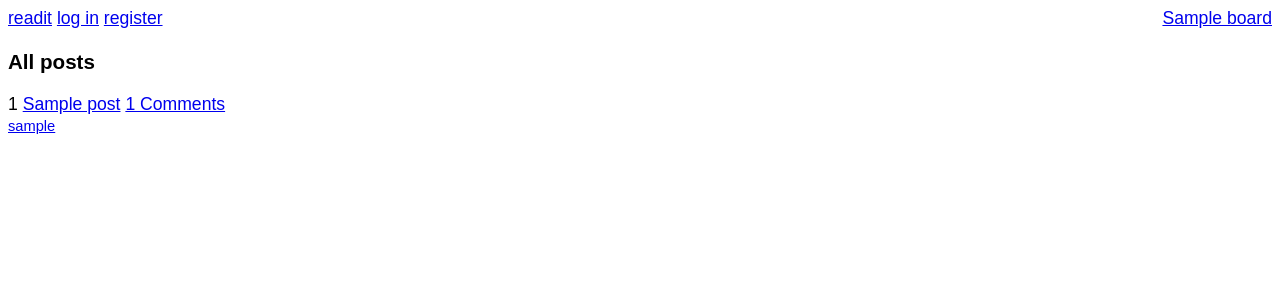
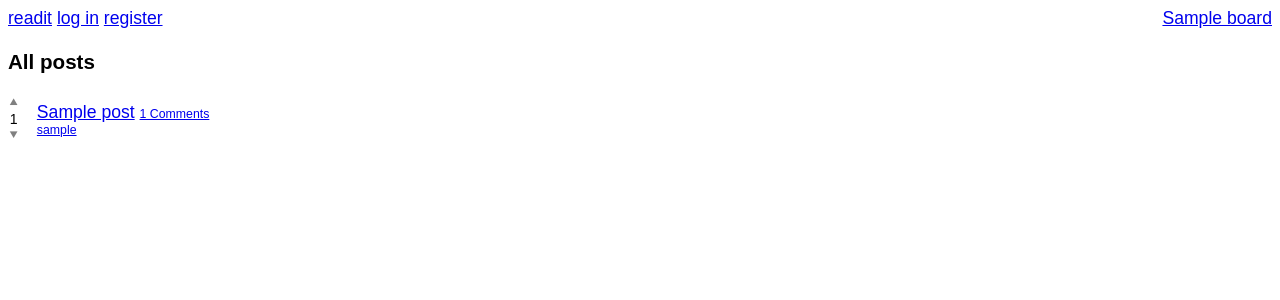
Before and after one commit to zyrian0v/readit, a Django app: page / in a window 1280 px wide. Shown: the top 300 px of the page. Run offline with Django 5.2, Linux system fonts and the light colour scheme; tables that the repository leaves empty hold one stand-in row (values such as "Sample post").

Commit message:
Display post votes

```diff
--- a/readit/models.py
+++ b/readit/models.py
@@ -14,6 +14,7 @@ class Post(models.Model):
         title = models.CharField(max_length=200)
         url = models.URLField()
         description = models.TextField(blank=True)
+        votes = models.IntegerField(default=0)
 
         def __str__(self):
                 return self.title
--- a/readit/static/readit/style.css
+++ b/readit/static/readit/style.css
@@ -1,6 +1,11 @@
 html {
         font-size: 1.1rem;
         font-family: sans-serif;
+}
+
+header {
+        display: flex;
+        justify-content: space-between;
 }
 
 .logout {
@@ -46,12 +51,34 @@ form label {
         font-size: 0.7rem;
 }
 
-
 .reply-form {
         display: none;
 }
 
-header {
+.votes {
+        font-size: 0.8rem;
         display: flex;
-        justify-content: space-between;
+        align-items: center;
+        flex-direction: column;
+        margin-right: 1rem;
 }
+
+
+.votes a {
+        text-decoration: none;
+        color: grey;
+        margin: 0 auto;
+}
+
+.post {
+        margin: 1rem 0;
+        display: flex;
+        align-items: center;
+}
+
+.post > div {
+}
+
+.small {
+        font-size: 0.7rem;
+}
--- /dev/null
+++ b/readit/static/readit/vote.js
@@ -0,0 +1,17 @@
+function upvote(e) {
+        console.log("upvote")
+}
+
+function downvote(e) {
+        console.log("downvote")
+}
+
+var upvotes = document.getElementsByClassName("upvote");
+Array.from(upvotes).forEach(v => {
+        v.addEventListener("click", upvote);
+});
+
+var downvotes = document.getElementsByClassName("downvote");
+Array.from(downvotes).forEach(v => {
+        v.addEventListener("click", downvote);
+});
--- a/readit/templates/readit/base.html
+++ b/readit/templates/readit/base.html
@@ -45,5 +45,6 @@
         </main>
 
         <script src="{% static 'readit/reply.js' %}"></script>
+        <script src="{% static 'readit/vote.js' %}"></script>
 </body>
 </html>
--- a/readit/templates/readit/post_list.html
+++ b/readit/templates/readit/post_list.html
@@ -1,17 +1,25 @@
 {% for post in posts %}
-        <p>
-                <span>{{ forloop.counter }}</span>
+        <div class="post">
+                <!-- <span>{{ forloop.counter }}</span> -->
+                <div class="votes">
+                        <a class="upvote" href="#">⯅</a>
+                        <div>{{ post.votes }}</div>
+                        <a class="downvote" href="#">⯆</a>
+                </div>
+                <div>
                         {% if post.url %}
                                 <a href="{{ post.url }}">{{ post.title }}</a>
                         {% else %}
                                 <a href="{% url 'post' post.board.name post.id %}">{{ post.title }}</a>
                         {% endif %}
-                <a href="{% url 'post' post.board.name post.id %}">
+
+                        <a class="small" href="{% url 'post' post.board.name post.id %}">
                                 {{ post.comment_set.all.count }} Comments
                         </a>
-                <br>
-                <small>
+
+                        <div class="small">
                                 <a href="{% url 'profile' post.user %}">{{ post.user }}</a>
-                </small>
-        </p>
+                        </div>
+                </div>
+        </div>
 {% endfor %}
--- a/readit/templates/readit/profile.html
+++ b/readit/templates/readit/profile.html
@@ -25,6 +25,8 @@
                                 </form>
                         {% endif %}
                         <br>
+                {% empty %}
+                <p>You have not posted yet.</p>
                 {% endfor %}
 
                 <h4>Comments:</h4>
@@ -39,6 +41,8 @@
                                 {% endif %}
                                 <br>{{ comment.content }}
                         </div>
+                {% empty %}
+                <p>You have not commented on anything.</p>
                 {% endfor %}
         </div>
 {% endblock %}
```
Also changed, not shown: readit/migrations/0008_post_votes.py (added). Lines whose indentation alone changed are shown as unchanged.
